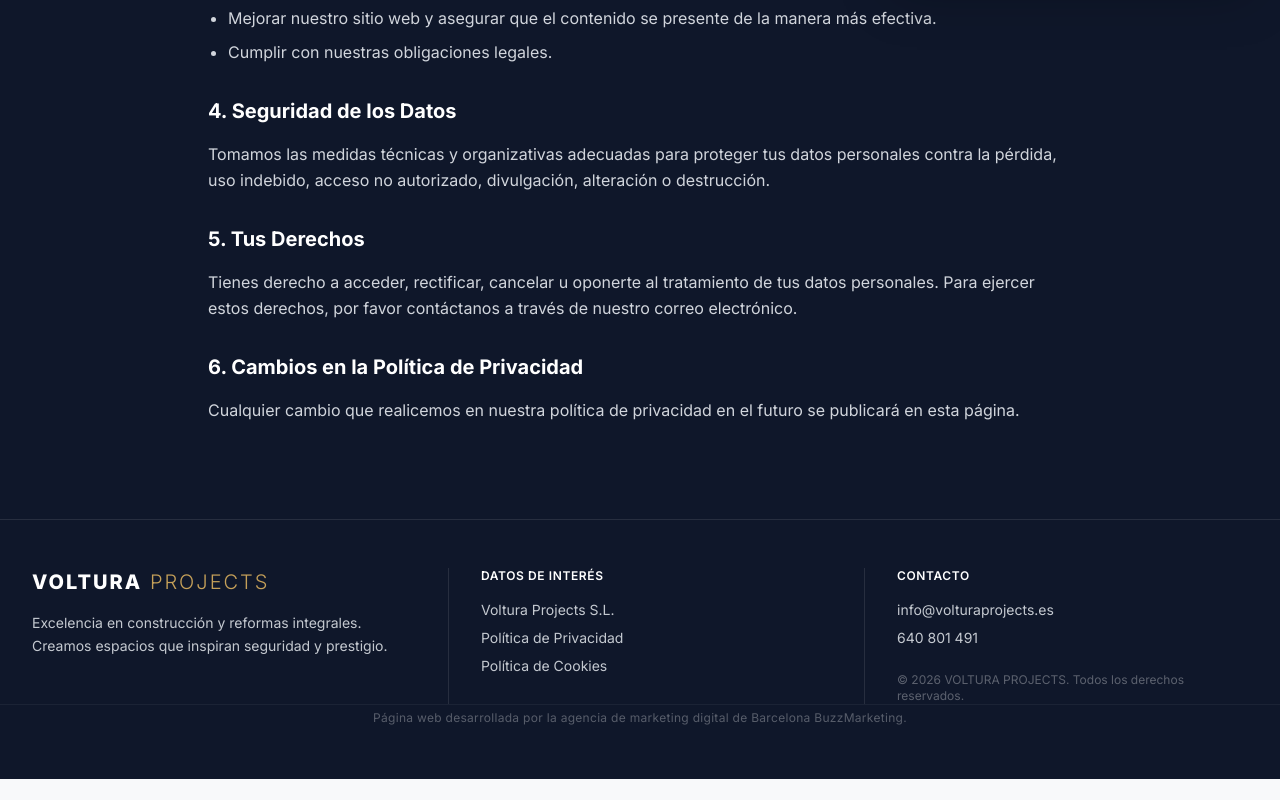
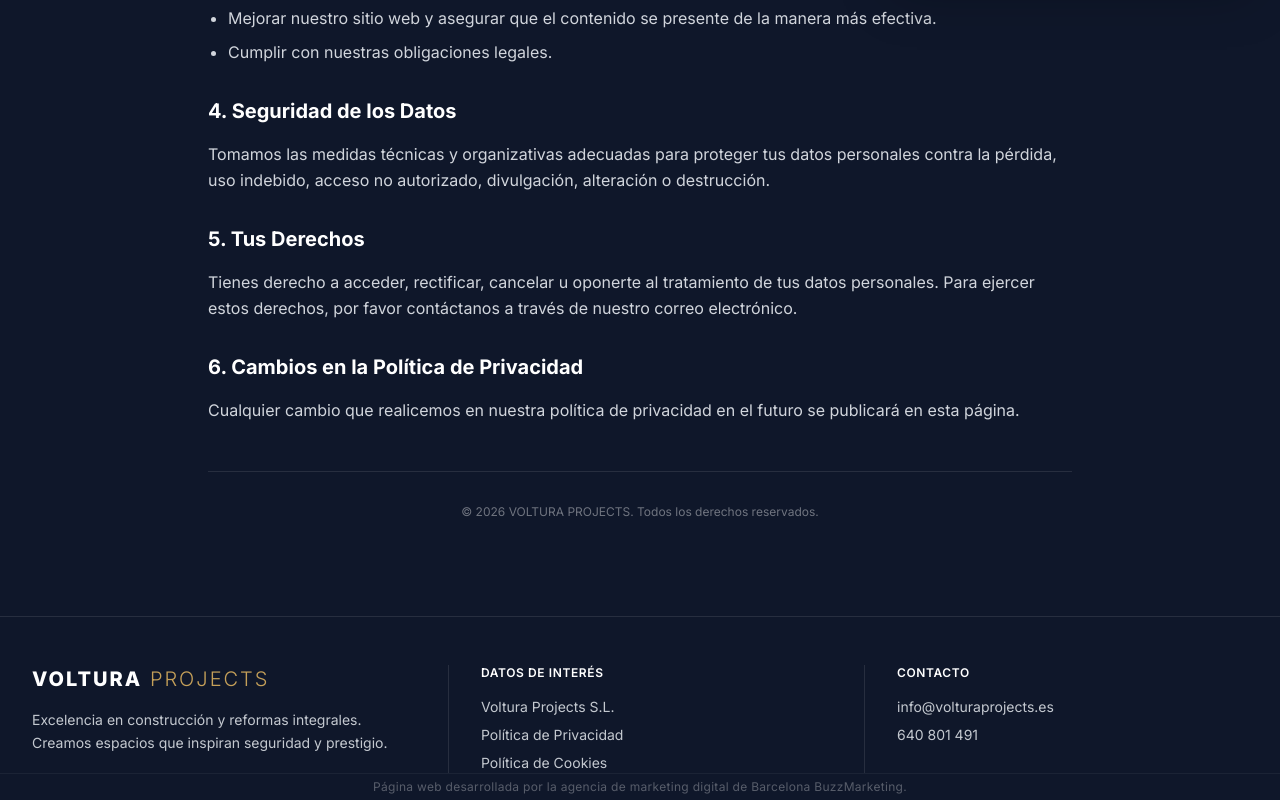
Before and after one commit to buzzmarketinges/voltura-projects, a Next.js app: page /politica-privacidad in a window 1280 px wide. Shown: the part 804-1604 px from the top of the page. Before the commit the page ends 1583 px from the top, so only its background shows below. Built offline with nearby package versions, Linux system fonts and the light colour scheme; a web font is replaced by a local one.

Commit message:
Fix: Eliminar padding-bottom del footer y mover copyright a política de privacidad

```diff
--- a/src/app/politica-privacidad/page.tsx
+++ b/src/app/politica-privacidad/page.tsx
@@ -57,6 +57,12 @@ export default function PrivacyPolicyPage() {
                     <p>
                         Cualquier cambio que realicemos en nuestra política de privacidad en el futuro se publicará en esta página.
                     </p>
+
+                    <div className="mt-12 pt-8 border-t border-white/10 text-center">
+                        <p className="text-xs text-white/40">
+                            © {new Date().getFullYear()} VOLTURA PROJECTS. Todos los derechos reservados.
+                        </p>
+                    </div>
                 </div>
             </div>
             <Footer />
--- a/src/components/footer.tsx
+++ b/src/components/footer.tsx
@@ -2,7 +2,7 @@ import Link from "next/link";
 
 export function Footer() {
     return (
-        <footer className="bg-voltura-blue text-voltura-stone border-t border-white/10 py-12">
+        <footer className="bg-voltura-blue text-voltura-stone border-t border-white/10 pt-12 pb-0">
             <div className="max-w-7xl mx-auto px-4 sm:px-6 lg:px-8 grid grid-cols-1 md:grid-cols-3 gap-8 text-sm">
 
                 {/* Company Info */}
@@ -40,9 +40,6 @@ export function Footer() {
                     <ul className="space-y-2 opacity-80">
                         <li><a href="mailto:info@volturaprojects.es" className="hover:text-voltura-gold transition-colors">info@volturaprojects.es</a></li>
                         <li><a href="tel:640801491" className="hover:text-voltura-gold transition-colors">640 801 491</a></li>
-                        <li className="pt-4 text-xs text-white/40">
-                            © {new Date().getFullYear()} VOLTURA PROJECTS. Todos los derechos reservados.
-                        </li>
                     </ul>
                 </div>
             </div>
```
Also changed, not shown: 1 other file (tests, documents, lock files or other folders).
